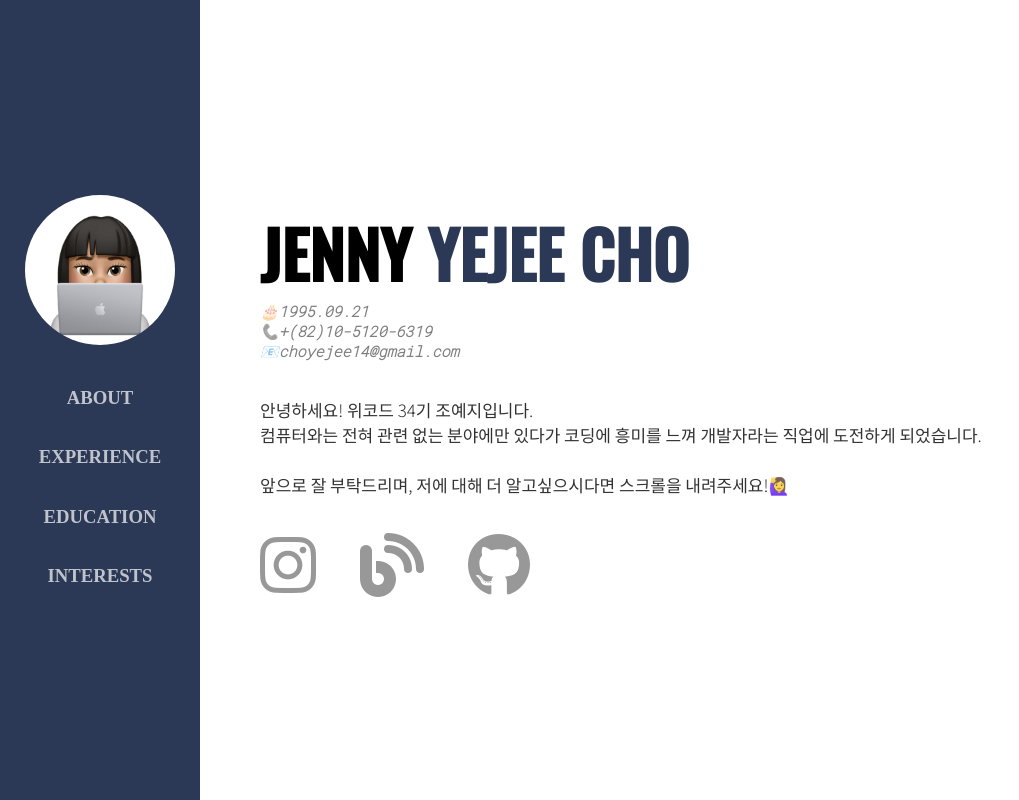
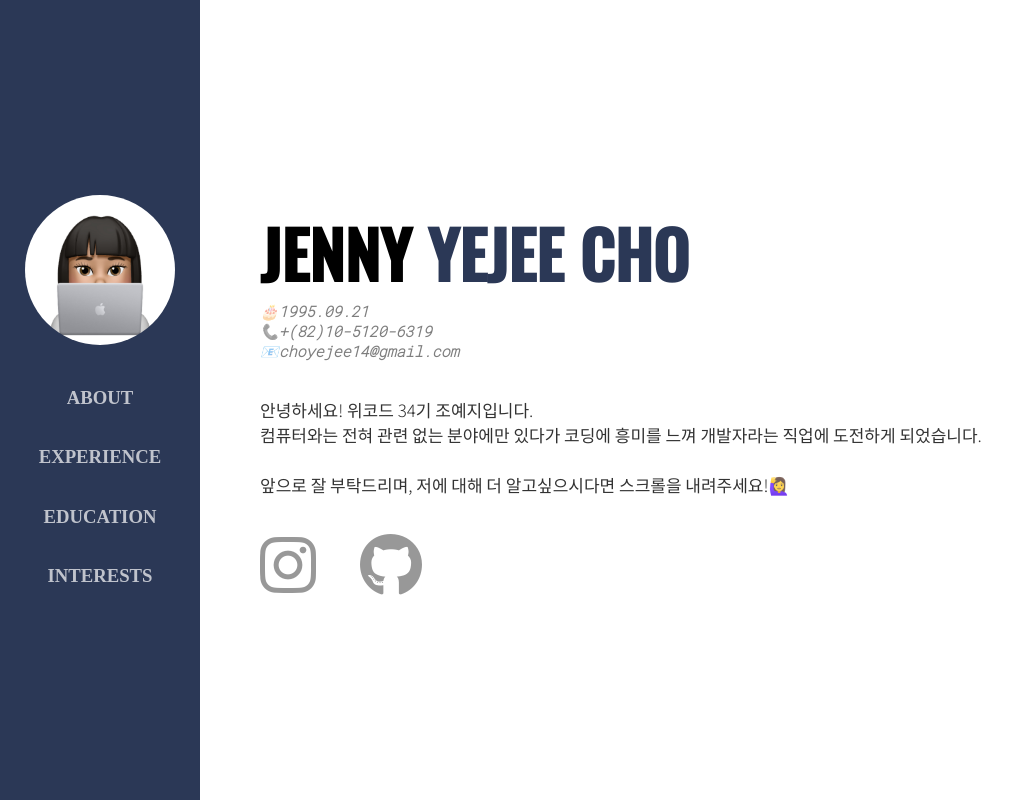
Before and after one commit to Dumibell/self_introduction, a plain HTML site: page index.html in a window 1280 px wide. Shown: the top 800 px of the page, without its empty margins (0-1019 px from the left). Drawn offline with nearby package versions, Linux system fonts and the light colour scheme.

Commit message:
Update index.html

```diff
--- a/index.html
+++ b/index.html
@@ -55,7 +55,7 @@
         <!-- SNS 픽토그램 -->
         <footer class="sns-pictogram">
           <a href='https://instagram.com/dumibell?igshid=YmMyMTA2M2Y='><i class="fa-brands fa-instagram fa-4x"></i></a>
-          <a href="https://blog.naver.com/choyejee"><i class="fa-solid fa-blog fa-4x"></i></a>
+
           <a href="https://github.com/Dumibell"><i class="fa-brands fa-github fa-4x"></i></a>
         </footer>
       </section>
```
